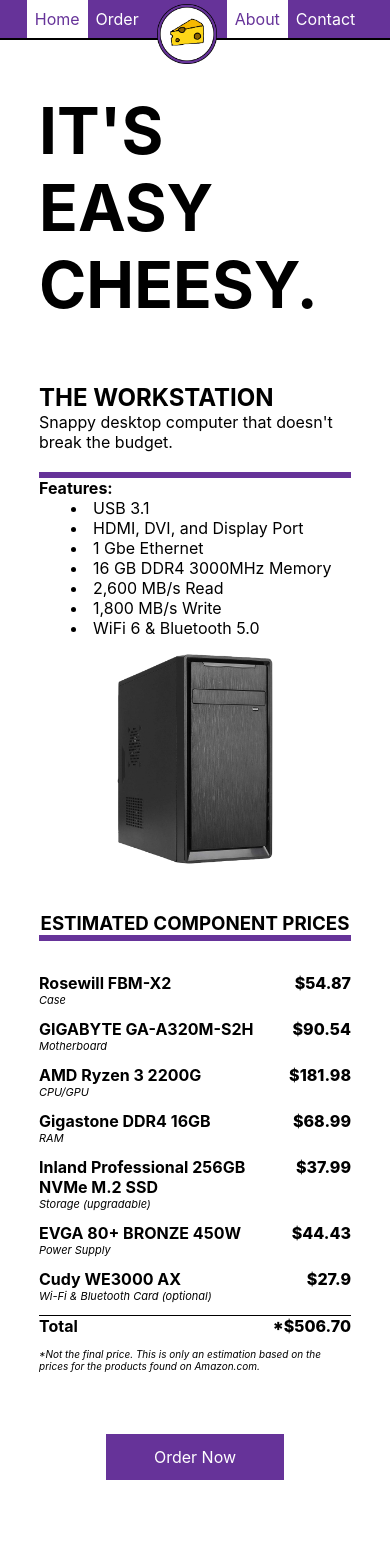
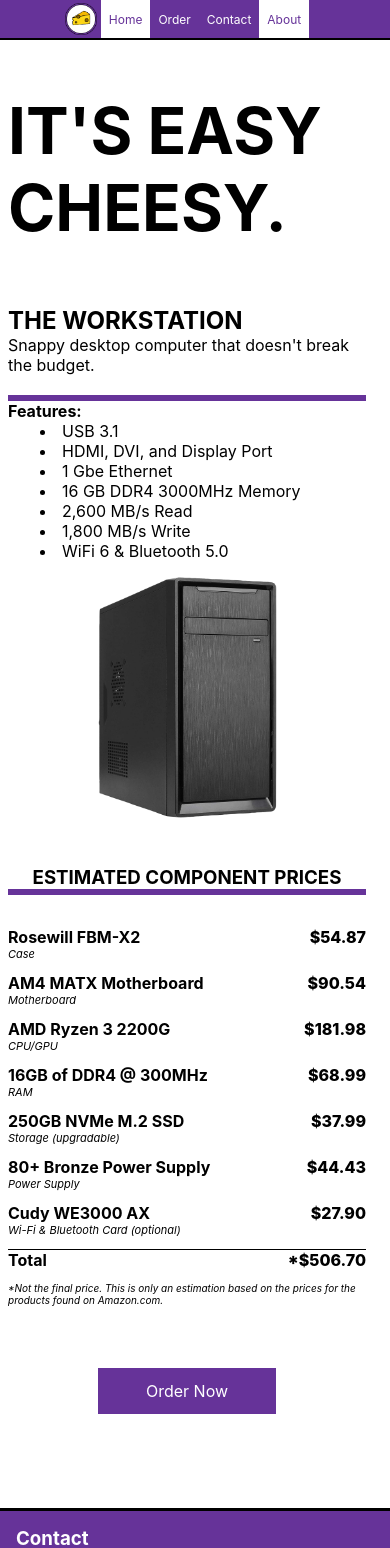
Before and after one commit to Bat-Cave/ezworkpc, a React (Create React App) app: page /about#/home in a window 390 px wide. Shown: the top 1548 px of the page. Built offline with nearby package versions, Linux system fonts and the light colour scheme.

Commit message:
styling updates. Some verbnage added.

```diff
--- a/src/Components/Home.js
+++ b/src/Components/Home.js
@@ -13,7 +13,7 @@
     let parts = {
         cpu: {
             name: 'AMD Ryzen 3 2200G',
-            price: 181.98
+            price: '181.98'
         },
         // ram: {
         //     name: 'OLOy DDR4 RAM 16GB',
@@ -21,11 +21,11 @@
         // },
         ram: {
             name: 'Gigastone DDR4 16GB',
-            price: 68.99
+            price: '68.99'
         },
         psu: {
             name: 'EVGA 80+ BRONZE 450W',
-            price: 44.43
+            price: '44.43'
         },
         // storage250: {
         //     name: 'WD Blue 250GB NVMe M.2 SSD',
@@ -45,7 +45,7 @@
         // },
         storage250: {
             name: 'Inland Professional 256GB NVMe M.2 SSD',
-            price: 37.99
+            price: '37.99'
         },
         // storage500: {
         //     name: 'Inland Professional 512GB NVMe M.2 SSD',
@@ -57,7 +57,7 @@
         // },
         mobo: {
             name: 'GIGABYTE GA-A320M-S2H',
-            price: 90.54
+            price: '90.54'
         },
         // case: {
         //     name: 'Rosewill SCM-01B',
@@ -65,11 +65,11 @@
         // },
         case: {
             name: 'Rosewill FBM-X2',
-            price: 54.87
+            price: '54.87'
         },
         wifi: {
             name: 'Cudy WE3000 AX',
-            price: 27.90
+            price: '27.90'
         }
     }
 
@@ -142,7 +142,7 @@
                 </div>
                 <div className='row'>
                     <div>
-                        <h4>{parts.mobo.name}</h4>
+                        <h4>AM4 MATX Motherboard</h4>
                         <p>Motherboard</p>
                     </div>
                     <div className='price'>{prices.mobo ? prices.mobo : <span className='loader'></span>}</div>
@@ -156,21 +156,21 @@
                 </div>
                 <div className='row'>
                     <div>
-                        <h4>{parts.ram.name}</h4>
+                        <h4>16GB of DDR4 @ 300MHz </h4>
                         <p>RAM</p>
                     </div>
                     <div className='price'>{prices.ram ? prices.ram : <span className='loader'></span>}</div>
                 </div>
                 <div className='row'>
                     <div>
-                        <h4>{parts.storage250.name}</h4>
+                        <h4>250GB NVMe M.2 SSD</h4>
                         <p>Storage (upgradable)</p>
                     </div>
                     <div className='price'>{prices.storage250 ? prices.storage250 : <span className='loader'></span>}</div>
                 </div>
                 <div className='row'>
                     <div>
-                        <h4>{parts.psu.name}</h4>
+                        <h4>80+ Bronze Power Supply</h4>
                         <p>Power Supply</p>
                     </div>
                     <div className='price'>{prices.psu ? prices.psu : <span className='loader'></span>}</div>
--- a/src/Components/Nav.js
+++ b/src/Components/Nav.js
@@ -8,11 +8,11 @@
 const Nav = () => {
     return(
         <nav className='nav'>
+            <Link to='/home' replace className='home-icon'><img src={logo} alt='logo'/></Link>
             <Link to='/home' replace className={window.location.href.includes('home') ? 'linkActive' : ''}>Home</Link>
             <Link to='/order' replace className={window.location.href.includes('order') ? 'linkActive' : ''}>Order</Link>
-            <Link to='/home' replace className='home-icon'><img src={logo} alt='logo'/></Link>
+            <Link to='/contact' replace className={window.location.href.includes('contact') ? 'linkActive' : ''}>Contact</Link>
             <Link to='/about' replace className={window.location.href.includes('about') ? 'linkActive' : ''}>About</Link>
-            <Link to='/contact' replace className={window.location.href.includes('contact') ? 'linkActive' : ''}>Contact</Link>
         </nav>
     )
 }
--- a/src/Components/Order.js
+++ b/src/Components/Order.js
@@ -29,7 +29,7 @@
     let parts = {
         cpu: {
             name: 'AMD Ryzen 3 2200G',
-            price: 181.98
+            price: '181.98'
         },
         // ram: {
         //     name: 'OLOy DDR4 RAM 16GB',
@@ -37,11 +37,11 @@
         // },
         ram: {
             name: 'Gigastone DDR4 16GB',
-            price: 68.99
+            price: '68.99'
         },
         psu: {
             name: 'EVGA 80+ BRONZE 450W',
-            price: 44.43
+            price: '44.43'
         },
         // storage250: {
         //     name: 'WD Blue 250GB NVMe M.2 SSD',
@@ -57,23 +57,23 @@
         // },
         storage2000: {
             name: 'WD Blue 2000GB NVMe M.2 SSD',
-            price: 247.99
+            price: '247.99'
         },
         storage250: {
             name: 'Inland Professional 256GB NVMe M.2 SSD',
-            price: 37.99
+            price: '37.99'
         },
         storage500: {
             name: 'Inland Professional 512GB NVMe M.2 SSD',
-            price: 57.99
+            price: '57.99'
         },
         storage1000: {
             name: 'Inland Professional 1024GB NVMe M.2 SSD',
-            price: 99.99
+            price: '99.99'
         },
         mobo: {
             name: 'GIGABYTE GA-A320M-S2H',
-            price: 90.54
+            price: '90.54'
         },
         // case: {
         //     name: 'Rosewill SCM-01B',
@@ -81,11 +81,11 @@
         // },
         case: {
             name: 'Rosewill FBM-X2',
-            price: 54.87
+            price: '54.87'
         },
         wifi: {
             name: 'Cudy WE3000 AX',
-            price: 27.90
+            price: '27.90'
         }
     }
 
--- a/src/Components/Thanks.js
+++ b/src/Components/Thanks.js
@@ -28,6 +28,8 @@
                     <li><span>Once I finish building the computers, I'll request payment.</span></li>
                     <li><span>Once payment is received, I will send the computers to you.</span></li>
                 </ol>
+                <br></br>
+                <p>You'll receive email updates throughout the process to let you know the status of your order.</p>
             </section>
         </div>
     )
--- a/src/Styles/About.css
+++ b/src/Styles/About.css
@@ -1,6 +1,10 @@
 .about {
-    width: 100%;
+    width: 60%;
     height: 100%;
+    transition: all .25s ease;
+    display: flex;
+    flex-direction: column;
+    margin: 0 auto;
 }
 .about section{
     margin-bottom: 60px;
@@ -8,3 +12,15 @@
     flex-direction: column;
     align-items: flex-start;
 }
+
+@media only screen and (max-width: 900px) {
+    .about{
+        width: 100%;
+        font-size: 14px;
+    }
+}
+@media only screen and (max-width: 500px) {
+    .about{
+        padding: 4px;
+    }
+}
--- a/src/Styles/App.css
+++ b/src/Styles/App.css
@@ -73,6 +73,8 @@
 
 @media only screen and (max-width: 500px) {
   .container{
+    width: calc(100vw - 16px);
     padding: 32px 8px;
+    min-height: calc(100vh - 40px);
   }
 }
--- a/src/Styles/Nav.css
+++ b/src/Styles/Nav.css
@@ -20,12 +20,12 @@
 
 .nav .home-icon{
     padding: 0;
+    margin-left: -100px;
 }
 .nav .home-icon:hover{
     background: rebeccapurple;
     color: white;
     padding: 0;
-
 }
 
 @media only screen and (max-width: 500px) {
@@ -34,19 +34,27 @@
     }
     .nav a{
         padding: 0 8px;
+        font-size: 12px;
     }
-    .container{
-      min-height: calc(100vh - 40px);
-      padding: 32px 10%;
+    .nav .home-icon{
+        padding: 0;
+        margin-left: -20px;
     }
     .nav img{
-        width: 60px;
-        margin: 30px 10px 0 10px;
+        width: 32px;
+        margin: 4px ;
     }
-  }
+}
 
-  @media only screen and (max-width: 800px) and (min-width: 500px) {
+@media only screen and (max-width: 800px) and (min-width: 500px) {
     .nav a{
         padding: 0 24px;
+        font-size: 12px;
     }
-  }
+}
+
+@media only screen and (max-width: 1200px) and (min-width: 800px) {
+    .nav a{
+        font-size: 12px;
+    }
+}
--- a/src/Styles/Thanks.css
+++ b/src/Styles/Thanks.css
@@ -1,6 +1,7 @@
 .thanks{
     width: 100%;
     height: 100%;
+    margin: 0 auto;
 }
 
 .thanks section{
@@ -26,3 +27,13 @@
 .thanks ol span{
     font-weight: 400;
 }
+
+@media only screen and (max-width: 500px) {
+
+.thanks ol li{
+    margin: 8px 0;
+    list-style-position: outside;
+    padding-left: 20px;
+    margin-left: 20px;
+}
+}
```
